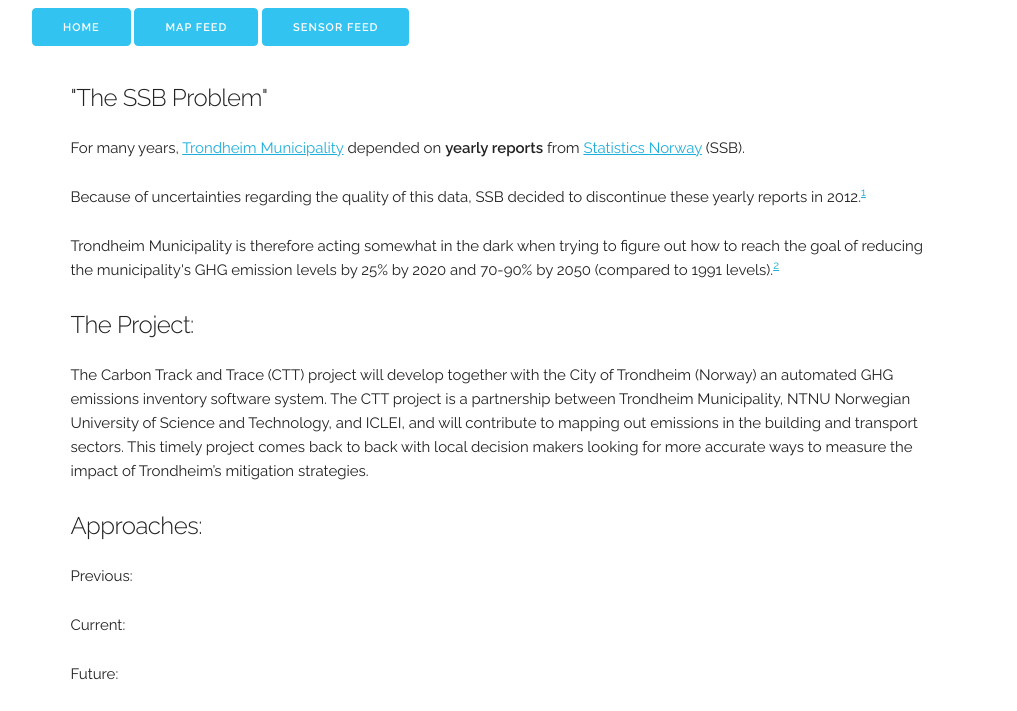
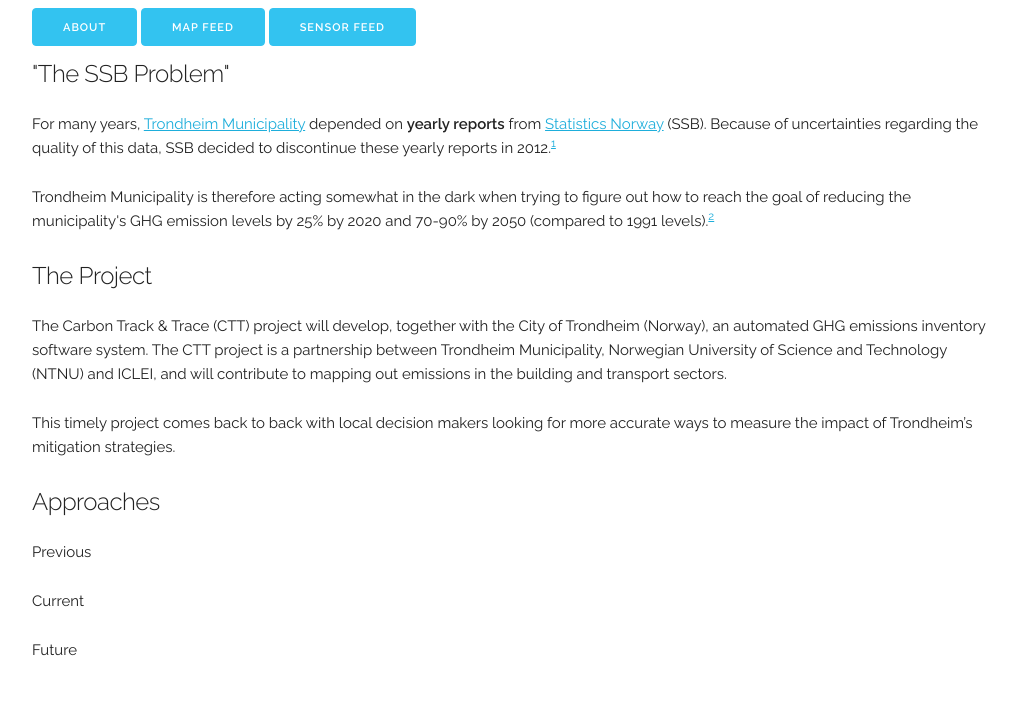
Before and after one commit to Patechoc/CTT_dashboard, a plain HTML site: page index.html in a window 1280 px wide. Shown: the part 117-828 px from the top of the page, without its empty margins (128-1145 px from the left). After the commit the page ends 804 px from the top, so only its background shows below. Drawn offline with Linux system fonts and the light colour scheme.

Commit message:
Use standard Skeleton layout, use external css for styling

```diff
--- a/index.html
+++ b/index.html
@@ -37,46 +37,55 @@
   –––––––––––––––––––––––––––––––––––––––––––––––––– -->
   <div class="container">
     <div class="row">
-      <div class="column">
-        <h4>Carbon Track and Trace: Live Feed _ Home</h4>
+      <div class="twelve columns">
+        <h4>Carbon Track &amp; Trace // About</h4>
 
-        <a class="button button-primary" href="index.html">Home</a>
+        <a class="button button-primary" href="index.html">About</a>
         <a class="button button-primary" href="mapfeed.html">Map Feed</a>
         <a class="button button-primary" href="sensorfeed.html">Sensor Feed</a>
       </div>
     </div>
-    </br>
-    <div class="columns eleven">
-        <h5>"The SSB Problem"</h5>
-            <!-- <p>
-            In the early 2000's, Trondheim Municipality (along with other Norwegian municipalities), received data from SSB on GHG emissions.
-            </p> -->
-            <p>For many years, <a href="https://trondheim.kommune.no">Trondheim Municipality</a> depended on <b>yearly reports</b> from <a href="https://ssb.no">Statistics Norway</a> (SSB).</p>
 
-            <p>Because of uncertainties regarding the quality of this data, SSB decided to discontinue these yearly reports in 2012.<sup><a href="https://www.trondheim.kommune.no/content/1117741651/Utslipp-av-klimagasser-i-Trondheim">1</a></sup></p>
+    <div class="row">
+      <div class="twelve columns">
+          <h5>"The SSB Problem"</h5>
+              <p>
+                For many years, <a href="https://trondheim.kommune.no">Trondheim Municipality</a> depended on <b>yearly reports</b> from <a href="https://ssb.no">Statistics Norway</a> (SSB). Because of uncertainties regarding the quality of this data, SSB decided to discontinue these yearly reports in 2012.<sup><a href="https://www.trondheim.kommune.no/content/1117741651/Utslipp-av-klimagasser-i-Trondheim">1</a></sup>
+              </p>
 
-            <p>Trondheim Municipality is therefore acting somewhat in the dark when trying to figure out how to reach the goal of reducing the municipality's GHG emission levels by 25% by 2020 and 70-90% by 2050 (compared to 1991 levels).<sup><a href="http://www.trondheim.kommune.no/klima">2</a></sup></p>
-    </div>
-    <div class="columns eleven">
-    <h5>The Project:</h5>
-        <p>
-            The Carbon Track and Trace (CTT) project will develop together with the City of Trondheim (Norway) an automated GHG emissions inventory software system. The CTT project is a partnership between Trondheim Municipality, NTNU Norwegian University of Science and Technology, and ICLEI, and will contribute to mapping out emissions in the building and transport sectors. This timely project comes back to back with local decision makers looking for more accurate ways to measure the impact of Trondheim’s mitigation strategies.
-        </p>
+              <p>
+                Trondheim Municipality is therefore acting somewhat in the dark when trying to figure out how to reach the goal of reducing the municipality's GHG emission levels by 25% by 2020 and 70-90% by 2050 (compared to 1991 levels).<sup><a href="http://www.trondheim.kommune.no/klima">2</a></sup>
+              </p>
+      </div>
     </div>
 
-    <div class="columns eleven">
-    <h5>Approaches:</h5>
-        <p>
-        Previous:
-        </p>
+    <div class="row">
+      <div class="twelve columns">
+      <h5>The Project</h5>
+          <p>
+              The Carbon Track &amp; Trace (CTT) project will develop, together with the City of Trondheim (Norway), an automated GHG emissions inventory software system. The CTT project is a partnership between Trondheim Municipality, Norwegian University of Science and Technology (NTNU) and ICLEI, and will contribute to mapping out emissions in the building and transport sectors.
+          </p>
+          <p>
+              This timely project comes back to back with local decision makers looking for more accurate ways to measure the impact of Trondheim’s mitigation strategies.
+          </p>
+      </div>
+    </div>
 
-        <p>
-        Current:
-        </p>
+    <div class="row">
+      <div class="twelve columns">
+      <h5>Approaches</h5>
+          <p>
+          Previous
+          </p>
 
-        <p>
-        Future:
-        </p>
+          <p>
+          Current
+          </p>
+
+          <p>
+          Future
+          </p>
+      </div>
     </div>
   </div>
 
```
Also changed, not shown: mapfeed.html (+18 -8 lines), sensorfeed.html (+3 -3 lines).
